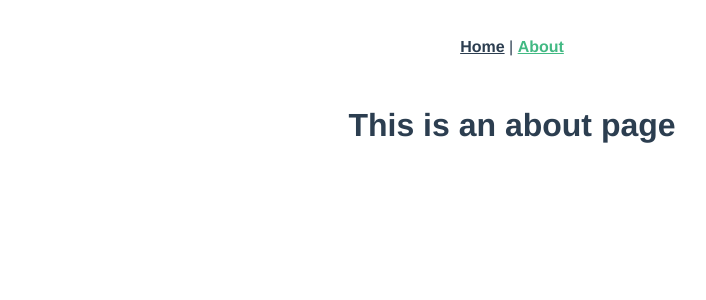
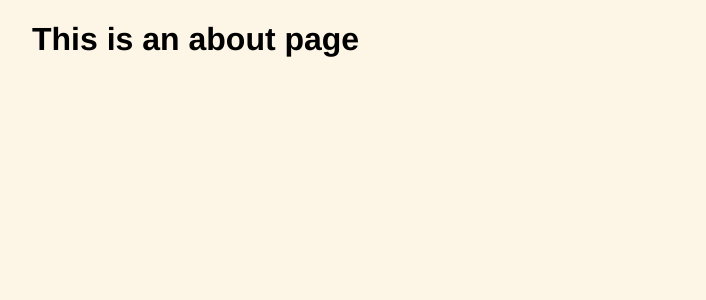
Before and after one commit to bianolin/Calculator, a Vue app: page /about in a window 1280 px wide. Shown: the top 300 px of the page, without its empty margins (128-834 px from the left). Built offline with nearby package versions, Linux system fonts and the light colour scheme.

Commit message:
Updated partition

```diff
--- a/package.json
+++ b/package.json
@@ -19,6 +19,9 @@
     "babel-eslint": "^10.1.0",
     "eslint": "^6.7.2",
     "eslint-plugin-vue": "^6.2.2",
+    "sass": "^1.34.1",
+    "sass-loader": "^10.0.0",
+    "scss-loader": "0.0.1",
     "vue-template-compiler": "^2.6.11"
   },
   "eslintConfig": {
--- a/public/index.html
+++ b/public/index.html
@@ -7,7 +7,7 @@
     <link rel="icon" href="<%= BASE_URL %>favicon.ico">
     <title><%= htmlWebpackPlugin.options.title %></title>
   </head>
-  <body>
+  <body style="margin: 0; background-color:oldlace;">
     <noscript>
       <strong>We're sorry but <%= htmlWebpackPlugin.options.title %> doesn't work properly without JavaScript enabled. Please enable it to continue.</strong>
     </noscript>
--- a/src/App.vue
+++ b/src/App.vue
@@ -1,32 +1,19 @@
 <template>
-  <div id="app">
-    <div id="nav">
-      <router-link to="/">Home</router-link> |
-      <router-link to="/about">About</router-link>
-    </div>
+  <div class="AppWrap">
     <router-view/>
   </div>
 </template>
 
 <style>
-#app {
+.AppWrap {
+  height: 100vh;
+  width: 100vw;
+  max-height: 100vh;
+  max-width: 960px;
+  margin: auto;
   font-family: Avenir, Helvetica, Arial, sans-serif;
   -webkit-font-smoothing: antialiased;
   -moz-osx-font-smoothing: grayscale;
-  text-align: center;
-  color: #2c3e50;
 }
 
-#nav {
-  padding: 30px;
-}
-
-#nav a {
-  font-weight: bold;
-  color: #2c3e50;
-}
-
-#nav a.router-link-exact-active {
-  color: #42b983;
-}
 </style>
--- a/src/router/index.js
+++ b/src/router/index.js
@@ -1,14 +1,14 @@
 import Vue from 'vue'
 import VueRouter from 'vue-router'
-import Home from '../views/Home.vue'
+import Calculator from '../views/Calculator.vue'
 
 Vue.use(VueRouter)
 
 const routes = [
   {
     path: '/',
-    name: 'Home',
-    component: Home
+    name: 'Calculator',
+    component: Calculator
   },
   {
     path: '/about',
--- /dev/null
+++ b/src/views/Calculator.vue
@@ -0,0 +1,40 @@
+<template>
+  <div class="Main">
+    <div class="CalArea">
+
+    </div>
+    <div class="LogArea">
+
+    </div>
+  </div>
+</template>
+
+<script>
+// @ is an alias to /src
+// import HelloWorld from '@/components/HelloWorld.vue'
+
+export default {
+  name: 'Home',
+  components: {
+  }
+}
+</script>
+
+<style lang="scss" scoped>
+.Main{
+  height: 100%;
+  width: 100%;
+  background-color: lightgray;
+  display: flex;
+  .CalArea{
+    flex: 5;
+    height: 100%;
+    background-color:lightgreen
+  }
+  .LogArea{
+    height: 100%;
+    background-color:lightsalmon;
+    flex: 2;
+  }
+}
+</style>
```
Also changed, not shown: 1 other file (tests, documents, lock files or other folders).
